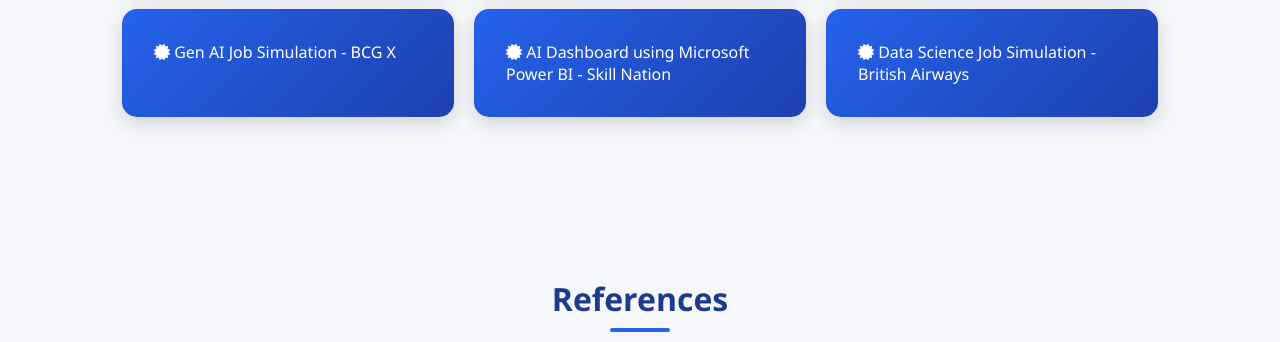
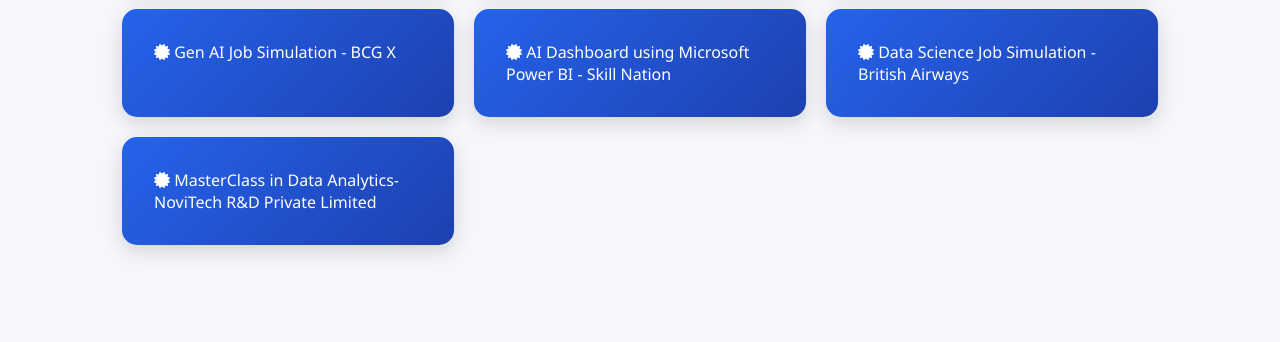
Before and after one commit to Kannan14385/cv, a plain HTML site: page index.html in a window 1280 px wide. Shown: the part 3880-4222 px from the top of the page. Drawn offline with nearby package versions, Linux system fonts and the light colour scheme.

Commit message:
Add MasterClass in Data Analytics to index.html

```diff
--- a/index.html
+++ b/index.html
@@ -216,7 +216,7 @@
     <div class="card"><i class="fas fa-certificate"></i> Gen AI Job Simulation - BCG X</div>
     <div class="card"><i class="fas fa-certificate"></i> AI Dashboard using Microsoft Power BI - Skill Nation</div>
     <div class="card"><i class="fas fa-certificate"></i> Data Science Job Simulation - British Airways</div>
-  </div>
+    <div class="card"><i class="fas fa-certificate"></i> MasterClass in Data Analytics-  NoviTech R&D Private Limited </div>
 </section>
 
 <!-- References -->
```
